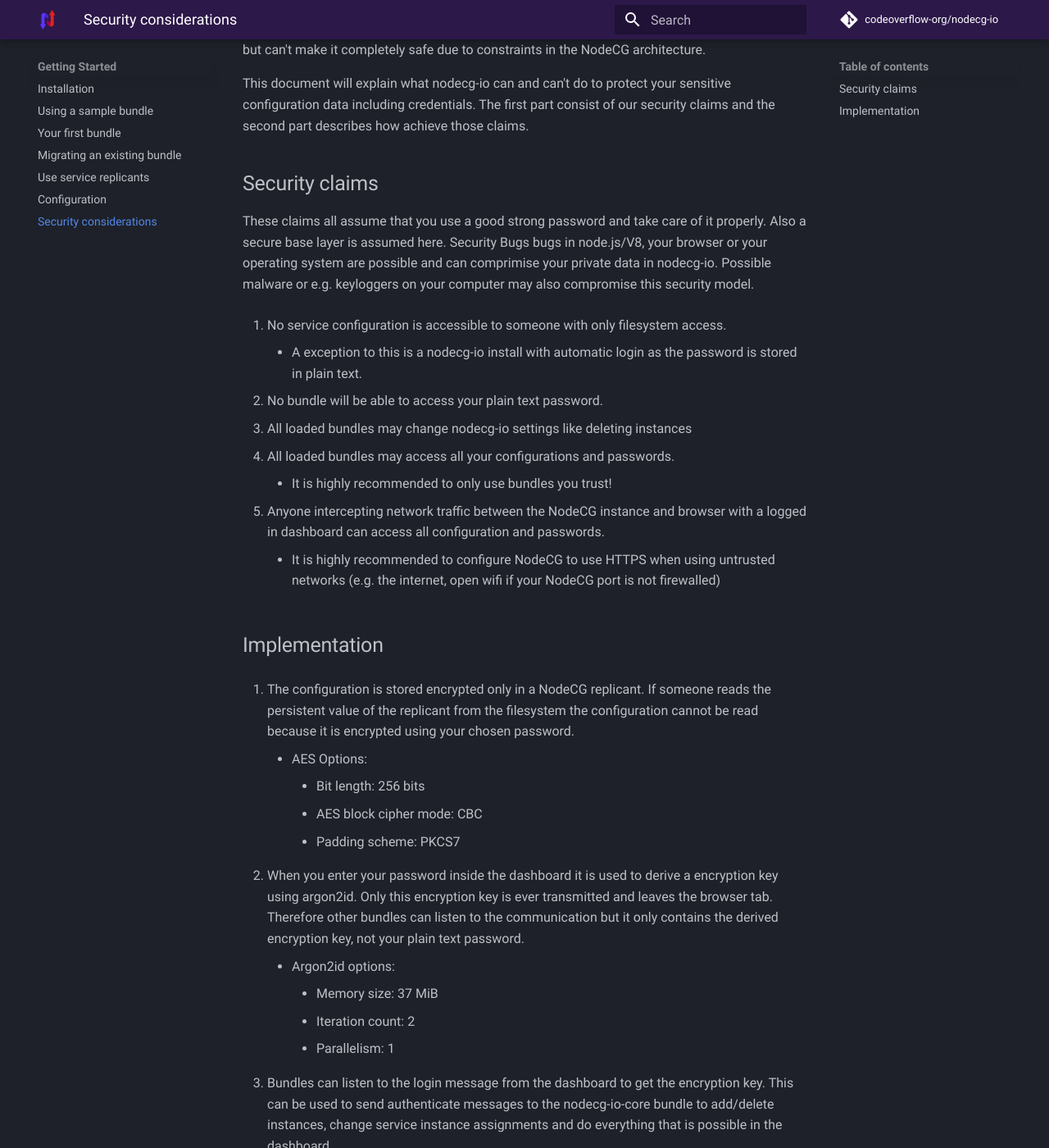
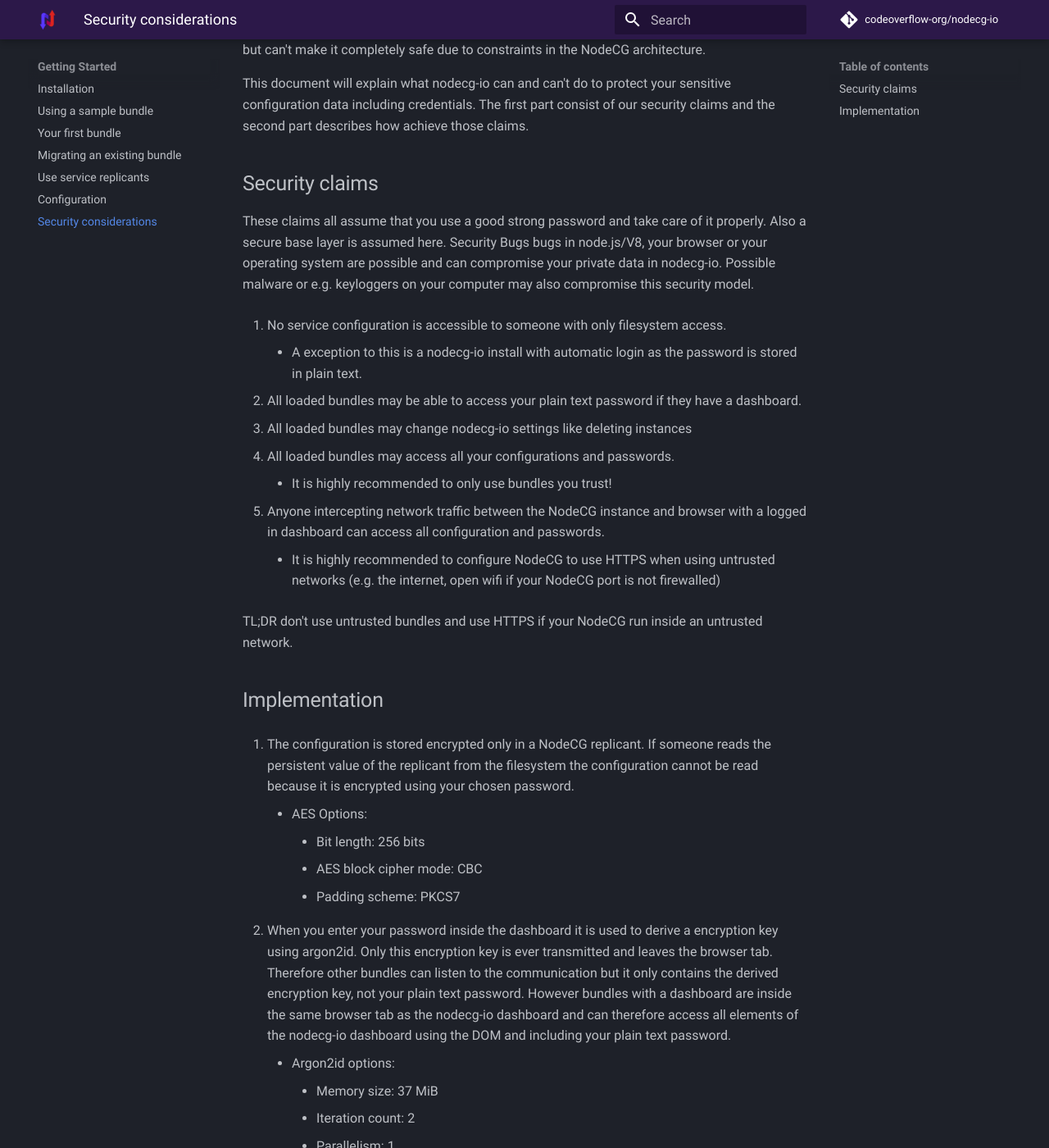
Before and after one commit to codeoverflow-org/nodecg-io-docs, an MkDocs documentation site: the page built from docs/getting_started/security_considerations.md, in a window 1280 px wide and 1400 px high, scrolled down 231 px. Shown: the whole window at 82% size. Built offline with MkDocs 1.6.1 and Material for MkDocs 9.7.7, drawn with Linux system fonts in a browser that asks for light colours; comment, search, counter and statistics services are not loaded; the version menu is left out; some of the changed text lies outside the part shown.

Commit message:
Mention in the security considerations that other dashboards can access the plaintext password

```diff
--- a/docs/getting_started/security_considerations.md
+++ b/docs/getting_started/security_considerations.md
@@ -9,13 +9,13 @@
 ## Security claims
 
 These claims all assume that you use a good strong password and take care of it properly.
-Also a secure base layer is assumed here. Security Bugs bugs in node.js/V8, your browser or your operating system are possible and can comprimise your private data in nodecg-io. Possible malware or e.g. keyloggers on your computer may also compromise this security model.
+Also a secure base layer is assumed here. Security Bugs bugs in node.js/V8, your browser or your operating system are possible and can compromise your private data in nodecg-io. Possible malware or e.g. keyloggers on your computer may also compromise this security model.
 
 1.  No service configuration is accessible to someone with only filesystem access.
 
     -   A exception to this is a nodecg-io install with automatic login as the password is stored in plain text.
 
-2.  No bundle will be able to access your plain text password.
+2.  All loaded bundles may be able to access your plain text password if they have a dashboard.
 3.  All loaded bundles may change nodecg-io settings like deleting instances
 4.  All loaded bundles may access all your configurations and passwords.
 
@@ -24,6 +24,8 @@
 5.  Anyone intercepting network traffic between the NodeCG instance and browser with a logged in dashboard can access all configuration and passwords.
 
     -   It is highly recommended to configure NodeCG to use HTTPS when using untrusted networks (e.g. the internet, open wifi if your NodeCG port is not firewalled)
+
+TL;DR don't use untrusted bundles and use HTTPS if your NodeCG run inside an untrusted network.
 
 ## Implementation
 
@@ -34,7 +36,7 @@
         -   AES block cipher mode: CBC
         -   Padding scheme: PKCS7
 
-2.  When you enter your password inside the dashboard it is used to derive a encryption key using argon2id. Only this encryption key is ever transmitted and leaves the browser tab. Therefore other bundles can listen to the communication but it only contains the derived encryption key, not your plain text password.
+2.  When you enter your password inside the dashboard it is used to derive a encryption key using argon2id. Only this encryption key is ever transmitted and leaves the browser tab. Therefore other bundles can listen to the communication but it only contains the derived encryption key, not your plain text password. However bundles with a dashboard are inside the same browser tab as the nodecg-io dashboard and can therefore access all elements of the nodecg-io dashboard using the DOM and including your plain text password.
 
     -   Argon2id options:
         -   Memory size: 37 MiB
```
Also changed, not shown: other parts of docs/getting_started/security_considerations.md (+1 -1 lines).
